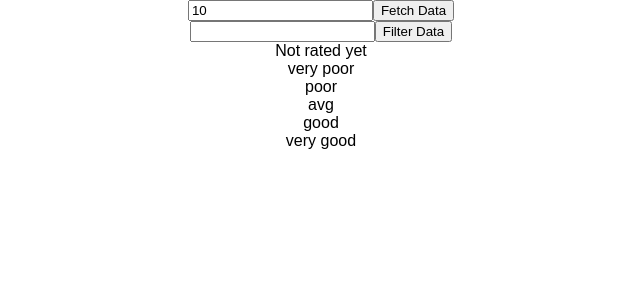
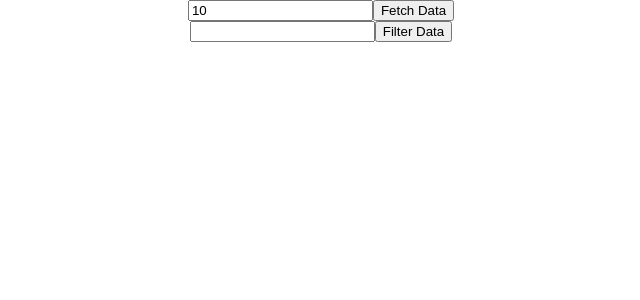
Before and after one commit to KasiaTorz/react-list, a React (Create React App) app: page / in a window 1280 px wide. Shown: the top 300 px of the page, without its empty margins (319-959 px from the left). Built offline with nearby package versions, Linux system fonts and the light colour scheme.

Commit message:
add filterForm

```diff
--- a/src/App.js
+++ b/src/App.js
@@ -14,6 +14,7 @@ class App extends Component {
     state= {
         fetchData:[],
         visibleData:[],
+
     }
     filterForm=( text)=>{
         console.log(text)
@@ -49,7 +50,7 @@ class App extends Component {
     return (
       <div className="App">
         <FetchForm onSubmit={this.fetchForm}/>
-
+          {this.state.fetchData.length> 0 && <FilterForm onSubmit={this.filterData}></FilterForm>}
           <div>
               <FilterForm onSubmit={this.filterForm}/>
               <div>
@@ -60,7 +61,8 @@ class App extends Component {
                                 rating={rating}/>
                   ))}
               </div>
-              <Stact data = {visibleData}/>
+
+              { visibleData.length >0 && <Stact data = {visibleData}/>}
           </div>
 
 
```
